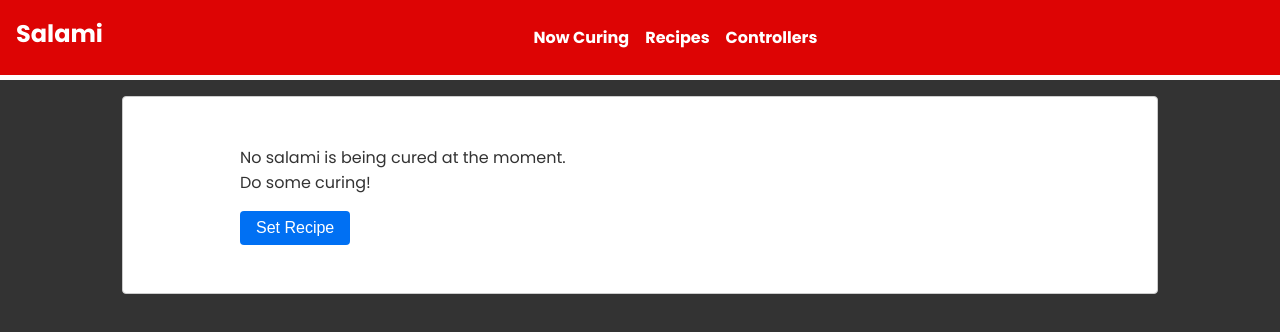
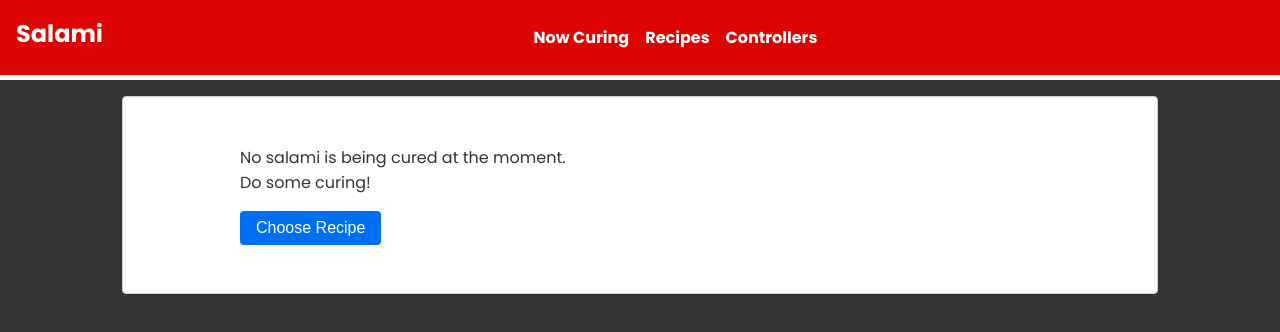
Before and after one commit to headexpanded/salami, a Next.js app: page / in a window 1280 px wide. Shown: the top 332 px of the page. Built offline with nearby package versions, Linux system fonts and the light colour scheme.

Commit message:
ternary, functions for curing status

```diff
--- a/src/app/page.js
+++ b/src/app/page.js
@@ -4,11 +4,8 @@ import "../styles/globals.css";
 import Link from "next/link";
 import LoadingPage from "@/loading";
 
-export default function Page() {
-  const [isCuring, setIsCuring] = useState(false);
+const showCuring = () => {
   return (
-    <div class="card">
-      {isCuring ? (
     <div className="sub-container animated fadeInDown">
       <h3>Now Curing:</h3>
       <div className="sub-container-detail">
@@ -21,19 +18,24 @@ export default function Page() {
         <p>Next Change: 2023-04-08 19:00:00</p>
       </div>
     </div>
-      ) : (
+  );
+};
+
+const notCuring = () => {
+  return (
     <div className="sub-container animated fadeInDown">
       <p>No salami is being cured at the moment.</p>
       <p>Do some curing!</p>
       <div className="sub-container-detail">
         <Link href="/profile/recipe">
-              <button className="btn">
-                Set Recipe
-              </button>
+          <button className="btn">Choose Recipe</button>
         </Link>
       </div>
     </div>
-      )}
-    </div>
   );
+};
+
+export default function Page() {
+  const [isCuring, setIsCuring] = useState(false);
+  return <div class="card">{isCuring ? showCuring() : notCuring()}</div>;
 }
```
Lines whose indentation alone changed are shown as unchanged.
